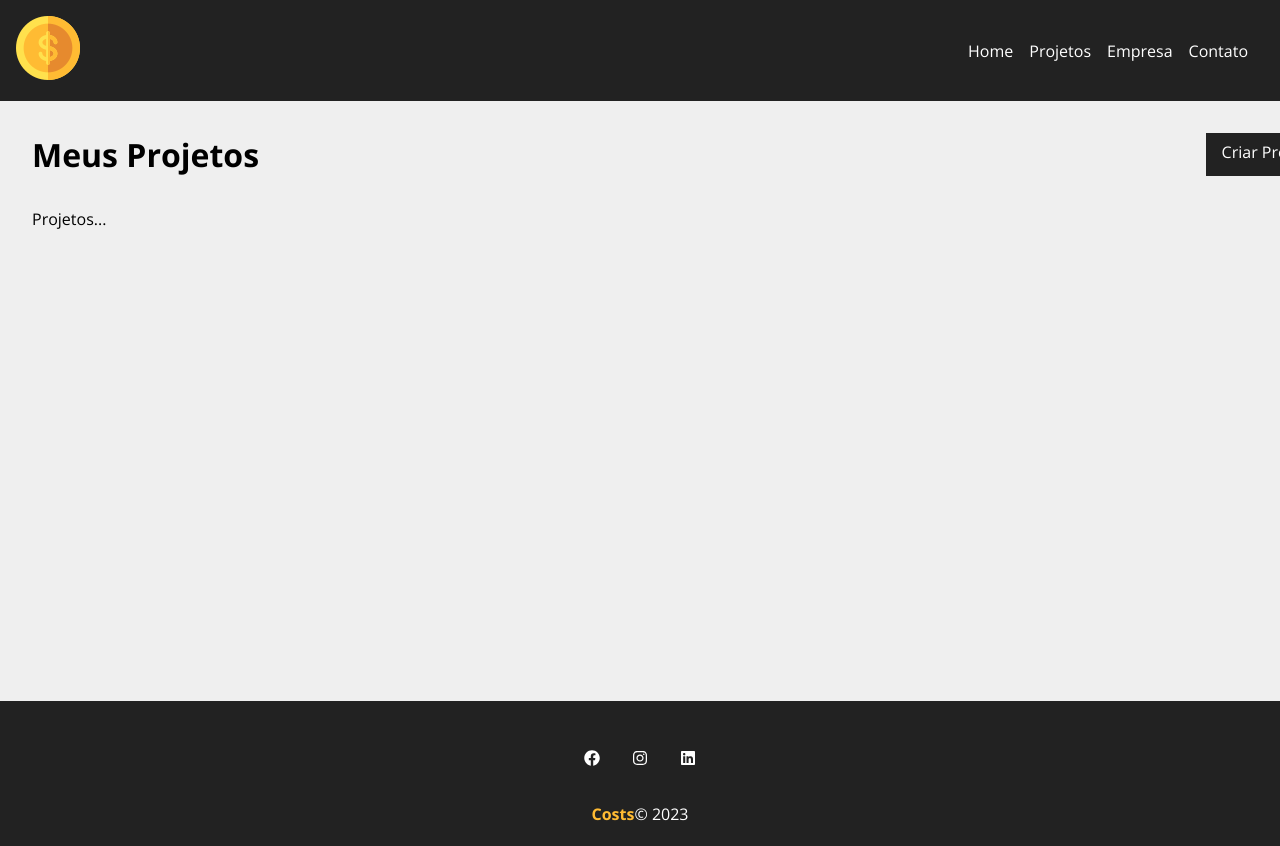
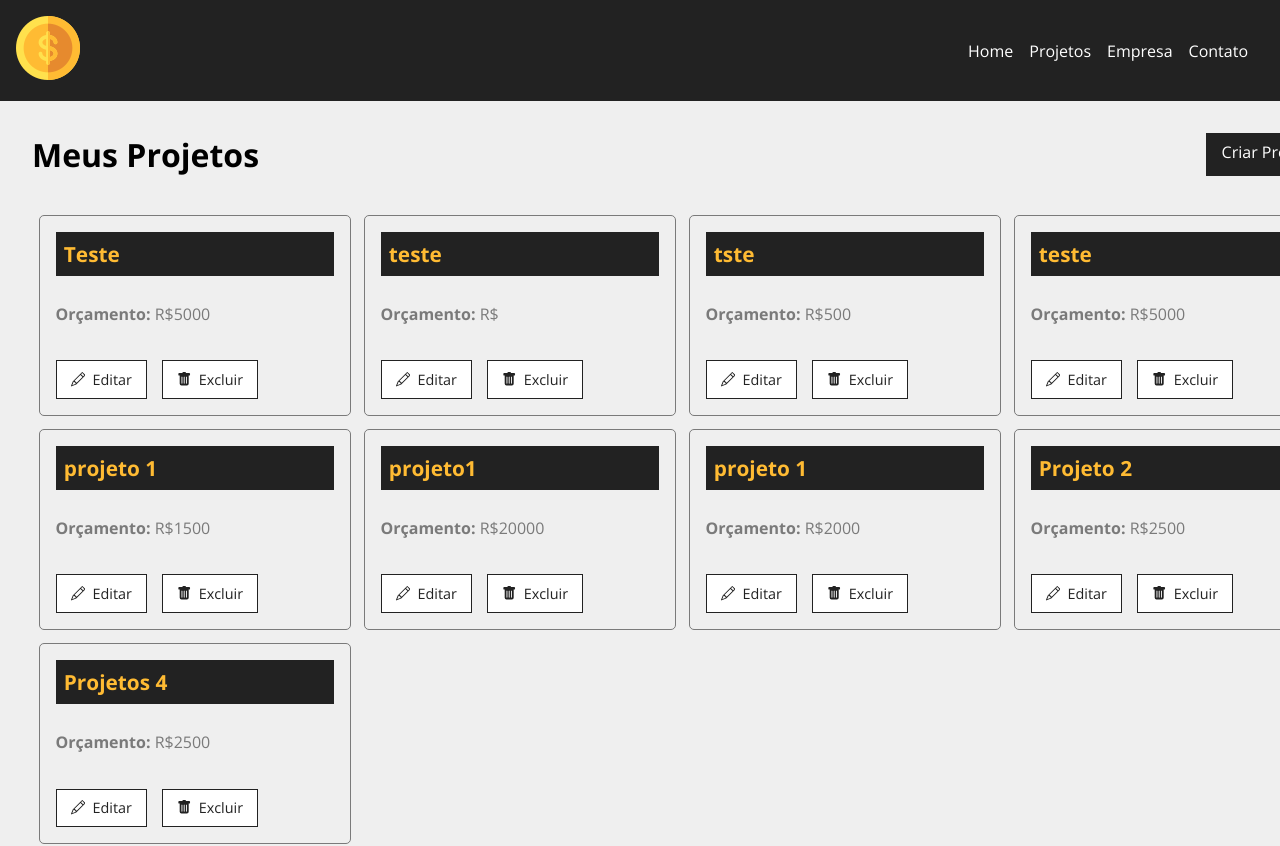
Before and after one commit to aefonso/proj_react, a React (Create React App) app: page /projects in a window 1280 px wide. Shown: the top 846 px of the page. Built offline with nearby package versions, Linux system fonts and the light colour scheme; data requests are answered from the project's data file.

Commit message:
feat: update

```diff
--- a/db.json
+++ b/db.json
@@ -47,6 +47,20 @@
       "any": 0,
       "services": [],
       "id": 7
+    },
+    {
+      "name": "Projeto 2 ",
+      "budget": "2500",
+      "any": 0,
+      "services": [],
+      "id": 8
+    },
+    {
+      "name": "Projetos 4",
+      "budget": "2500",
+      "any": 0,
+      "services": [],
+      "id": 9
     }
   ],
   "categories": [
--- a/src/components/form/Select.js
+++ b/src/components/form/Select.js
@@ -6,7 +6,7 @@
       <select
         name={name}
         id={name}
-        handleOnChange={handleOnChange}
+        OnChange={handleOnChange}
         value={value || ''}
         >
         <options>selecione uma opção</options>
--- a/src/components/pages/Projects.js
+++ b/src/components/pages/Projects.js
@@ -1,17 +1,36 @@
 import {useLocation} from 'react-router-dom'
+
+import { useState, useEffect } from 'react'
 
 import Message from "../layout/Message"
 import Container  from '../layout/Container'
 import LinkButton from '../layout/LinkButton'
+import ProjectCard from '../project/ProjectCard'
 
 import styles from './Projects.module.css'
 
+
 function Projects() {
+  const [projects, setProjects] = useState([])
   const location = useLocation()
   let message = ''
   if (location.state){
     message = location.state.message
   }
+
+  useEffect(() => {
+    fetch('http://localhost:5000/projects',{
+      method: 'GET',
+      headers: {
+        'Content-Type':'application/json',
+      },
+    })
+      .then((resp) => resp.json())
+      .then((data) => {
+        setProjects(data)
+      })
+      .catch((err) => console.log(err))
+  }, [])
 
   return (
     <div className={styles.project_container}>
@@ -21,7 +40,16 @@
       </div>
       {message && <Message type="success" msg={message} />}
       <Container customClass="start">
-        <p>Projetos...</p>
+        {projects.length > 0 &&
+          projects.map((project) => (
+          <ProjectCard
+          id={project.id}
+          name={project.name}
+          budget={project.budget}
+          category={project.category?.name}
+          key={project.id}
+          />
+          ))}
 
       </Container>
     </div>
--- /dev/null
+++ b/src/components/project/ProjectCard.js
@@ -0,0 +1,27 @@
+import { Link } from 'react-router-dom';
+
+import styles from './ProjectCard.module.css'
+import {BsPencil, BsFillTrashFill} from 'react-icons/bs'
+function ProjectCard({id, name, budget, category, handleRemove}){
+  return (
+    <div className={styles.project_card}>
+      <h4>{name}</h4>
+      <p>
+        <span>Orçamento:</span> R${budget}
+      </p>
+      <p className={styles.category_text}>
+      {category && <span className={`${styles[category.toLowerCase()]}`}></span>} {category}
+      </p>
+      <div className={styles.project_card_actions}>
+        <Link to="/">
+          <BsPencil /> Editar
+        </Link>
+        <button>
+          <BsFillTrashFill /> Excluir
+        </button>
+      </div>
+    </div>
+  );
+}
+
+export default ProjectCard
--- /dev/null
+++ b/src/components/project/ProjectCard.module.css
@@ -0,0 +1,87 @@
+.project_card {
+  padding: 1em;
+  border: 1px solid #7a7a7a;
+  border-radius: 5px;
+  width: 24%;
+  margin: 0.5%;
+}
+
+.project_card h4{
+   background-color: #222;
+   color: #ffbb33;
+   padding: 0.4em;
+   margin-bottom: 1.3em;
+   font-size: 1.3em;
+}
+
+.project_card p{
+  color: #7a7a7a;
+  margin-bottom: 1em;
+}
+
+.project_card p span{
+  font-weight: bold;
+}
+
+.category_text{
+  display: flex;
+  align-items: center;
+}
+
+.category_text span {
+  display: block;
+  width: 12px;
+  height: 12px;
+  border-radius: 50%;
+  background-color: #ccc;
+  margin-right: 5px;
+}
+
+.category_text .infra {
+  background-color: #FFAEBC;
+}
+
+.category_text .desenvolvimento {
+  background-color: #a0e7e5;
+}
+
+.category_text .design {
+  background-color: #b4f8c8;
+}
+
+.category_text .planejamento {
+  background-color: #fbe7c6;
+}
+
+.project_card_actions {
+  margin-top: 1.2em;
+  display: flex;
+  align-items: center;
+}
+
+.project_card_actions a,
+.project_card_actions button {
+  text-decoration: none;
+  border: none;
+  background-color: #fff;
+  color: #222;
+  font-size: .9em;
+  padding: .6em 1em;
+  margin-right: 1em;
+  cursor: pointer;
+  border: 1px solid #222;
+  display: flex;
+  align-items: center;
+  justify-content: center;
+  transition: 0.5s;
+}
+
+.project_card_actions svg{
+  margin-right: .5em;
+}
+
+.project_card_actions a:hover,
+.project_card_actions button:hover {
+  background-color: #222;
+  color: #ffbb33;
+}
```
